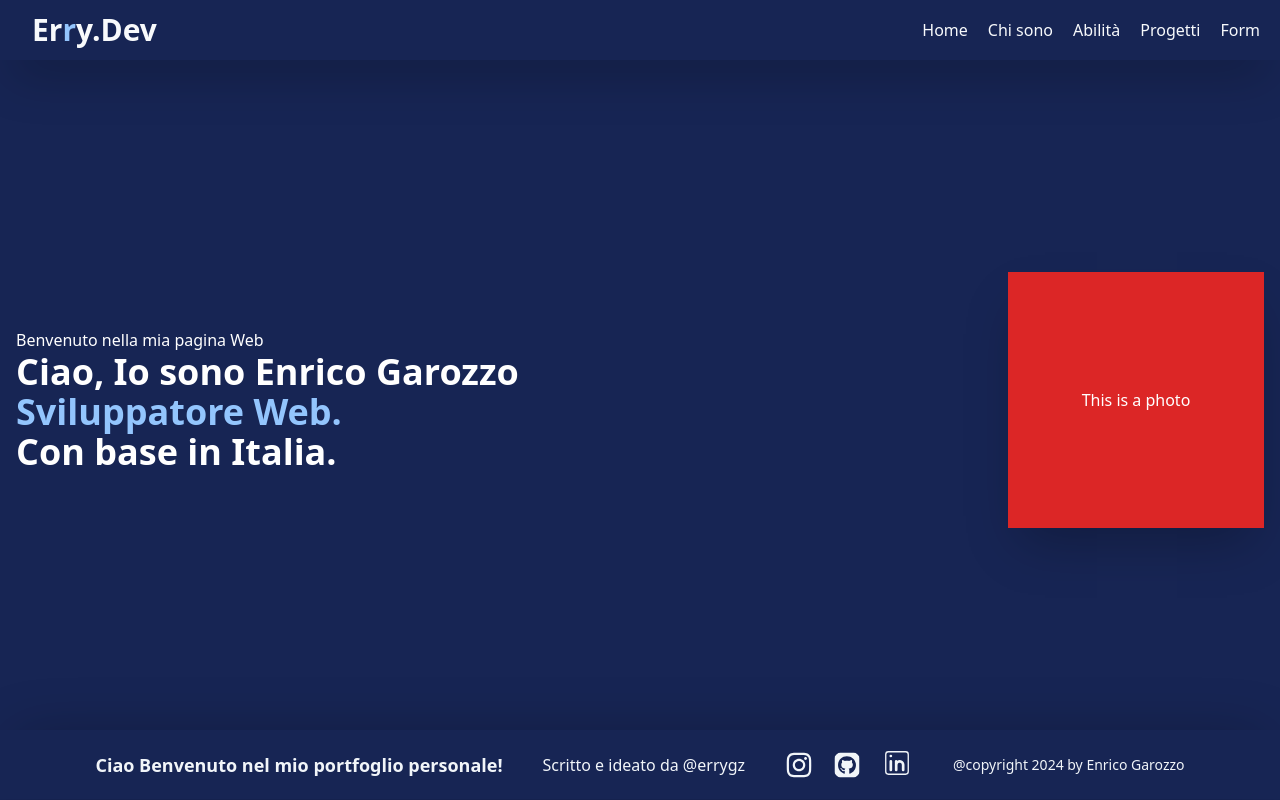
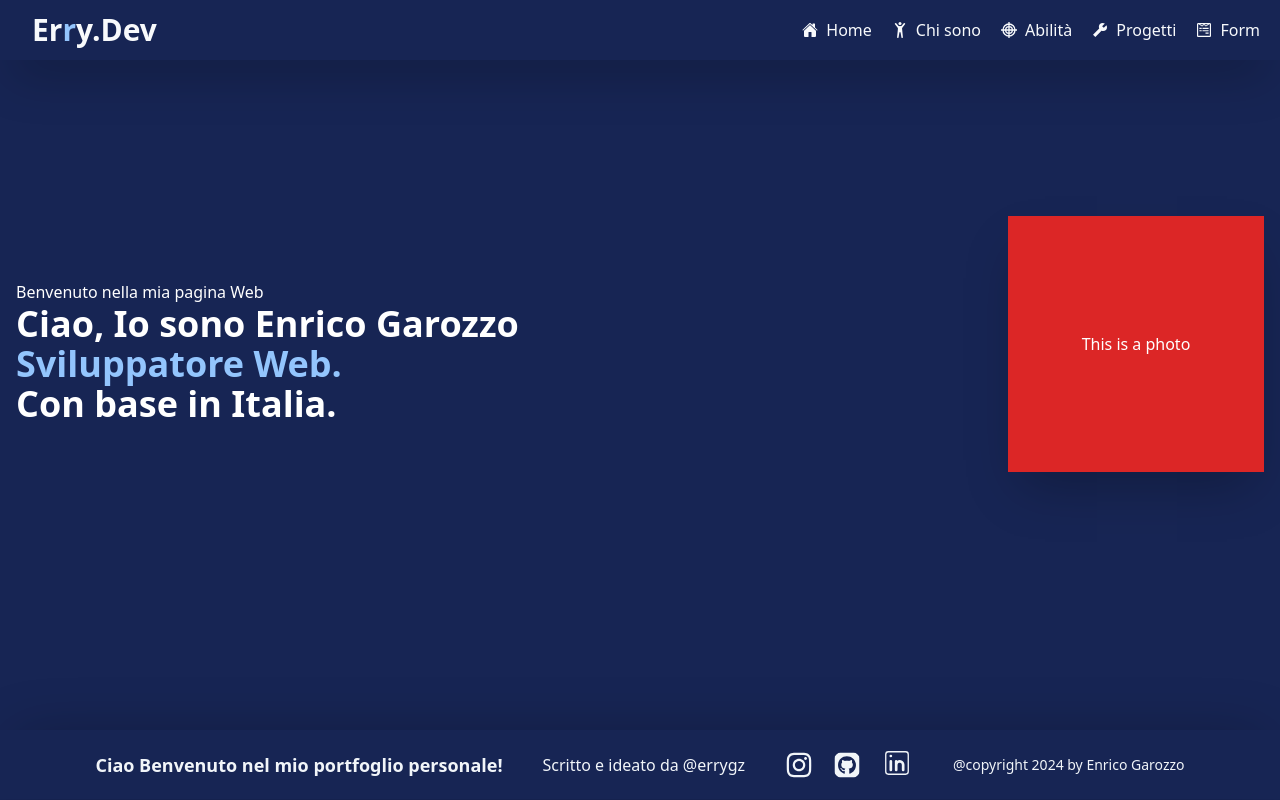
Before and after one commit to Erry002/ErryDev, a React (Vite) app: page / in a window 1280 px wide. Built offline with nearby package versions, Linux system fonts and the light colour scheme.

Commit message:
fix bug home e icon menu

```diff
--- a/src/components/Navbar.jsx
+++ b/src/components/Navbar.jsx
@@ -1,6 +1,11 @@
 import { Link } from "react-router-dom";
 import React, { useState } from 'react';
 import { FiMenu } from 'react-icons/fi';
+import { IoHome } from "react-icons/io5";
+import { BsPersonArmsUp } from "react-icons/bs";
+import { GrVulnerability } from "react-icons/gr";
+import { IoBuildSharp } from "react-icons/io5";
+import { FaWpforms } from "react-icons/fa6";
 
 export default function Navbar() {
 
@@ -27,41 +32,41 @@ export default function Navbar() {
           <div className="block sm:hidden">
             <FiMenu onClick={toggleMenu} className="text-white text-3xl cursor-pointer mr-2" />
           </div>
-          <div className={`sm:flex space-x-5 ${showMenu ? 'mx-5 flex flex-col space-y-4 absolute top-[60px] right-3 pr-4 bg-blue-900 shadow-2xl rounded-lg w-[200px] py-4 items-end' : 'hidden'}`}>
+          <div className={`sm:flex sm:space-x-5 pl-5 ${showMenu ? 'mx-5 flex flex-col space-y-4 absolute top-[60px] right-3 pr-4 bg-blue-900 shadow-2xl rounded-lg w-[500px] py-4 items-start' : 'hidden'}`}>
             <Link
               to="/"
               onClick={() => { setActiveLink('/'); setShowMenu(false); }}
-              className={`${activeLink === '/' ? 'text-blue-300 underline' : 'text-slate-50'} hover:text-blue-300 hover:underline underline-offset-4 transition-all`}
+              className={`${activeLink === '/' ? 'text-blue-300 underline' : 'text-slate-50'} hover:text-blue-300 hover:underline underline-offset-4 transition-all flex items-center gap-2`}
             >
-              Home
+             <IoHome /> Home
             </Link>
             <Link
               to="/about"
               onClick={() => { setActiveLink('/about'); setShowMenu(false); }}
-              className={`${activeLink === '/about' ? 'text-blue-300 underline' : 'text-slate-50'} hover:text-blue-300 hover:underline underline-offset-4 transition-all`}
+              className={`${activeLink === '/about' ? 'text-blue-300 underline' : 'text-slate-50'} hover:text-blue-300 hover:underline underline-offset-4 transition-all flex items-center gap-2`}
             >
-              Chi sono
+              <BsPersonArmsUp /> Chi sono
             </Link>
             <Link
               to="/skills"
               onClick={() => { setActiveLink('/skills'); setShowMenu(false); }}
-              className={`${activeLink === '/skills' ? 'text-blue-300 underline' : 'text-slate-50'} hover:text-blue-300 hover:underline underline-offset-4 transition-all`}
+              className={`${activeLink === '/skills' ? 'text-blue-300 underline' : 'text-slate-50'} hover:text-blue-300 hover:underline underline-offset-4 transition-all flex items-center gap-2`}
             >
-              Abilità
+              <GrVulnerability /> Abilità
             </Link>
             <Link
               to="/project"
               onClick={() => { setActiveLink('/project'); setShowMenu(false); }}
-              className={`${activeLink === '/project' ? 'text-blue-300 underline' : 'text-slate-50'} hover:text-blue-300 hover:underline underline-offset-4 transition-all`}
+              className={`${activeLink === '/project' ? 'text-blue-300 underline' : 'text-slate-50'} hover:text-blue-300 hover:underline underline-offset-4 transition-all flex items-center gap-2`}
             >
-              Progetti
+              <IoBuildSharp /> Progetti
             </Link>
             <Link
               to="/form"
               onClick={() => { setActiveLink('/form'); setShowMenu(false); }}
-              className={`${activeLink === '/form' ? 'text-blue-300 underline' : 'text-slate-50'} hover:text-blue-300 hover:underline underline-offset-4 transition-all`}
+              className={`${activeLink === '/form' ? 'text-blue-300 underline' : 'text-slate-50'} hover:text-blue-300 hover:underline underline-offset-4 transition-all flex items-center gap-2`}
             >
-              Form
+              <FaWpforms /> Form
             </Link>
           </div>
         </div>
--- a/src/pages/EmailRestAPI.jsx
+++ b/src/pages/EmailRestAPI.jsx
@@ -44,11 +44,11 @@ function EmailRestAPI() {
 
   return (
     <div className="flex w-full min-h-screen">
-      <div className="w-full flex bg-blue-950">
-        <div className="text-slate-100 flex justify-center w-full min-h-screen">
+      <div className="w-full flex  bg-blue-950">
+        <div className="text-slate-100 flex items-center justify-center w-full min-h-screen">
           <form
             onSubmit={handleSubmit}
-            className="flex flex-col items-center justify-center gap-10 h-[600px] md:w-[500px]"
+            className="flex flex-col items-center justify-center gap-10 h-[600px] my-[100px] md:w-[500px]"
           >
             <h1 className="text-slate-200  font-bold text-lg">
               Cercami se ti serve qualcosa!!
--- a/src/pages/Home.jsx
+++ b/src/pages/Home.jsx
@@ -1,9 +1,9 @@
 export default function Home() {
   return (
     <div className="flex items-center justify-center min-h-screen bg-blue-950 text-white">
-      <div className="max-w-7xl w-full px-4">
-        <div className="flex md:flex-row flex-col md:justify-between items-center h-screen">
-          <div className="text-2xl md:mb-0 mb-20 mt-24 md:mt-0 font-black">
+      <div className=" flex items-center justify-center max-w-7xl w-full px-4">
+        <div className="flex sm:flex-row flex-col sm:justify-between items-center justify-center mb-28 w-full">
+          <div className="text-2xl mb-20 mt-24 font-black">
             <h1 className="font-thin text-base">
               Benvenuto nella mia pagina Web
             </h1>
```
Also changed, not shown: 4 other files (tests, documents, lock files or other folders).
